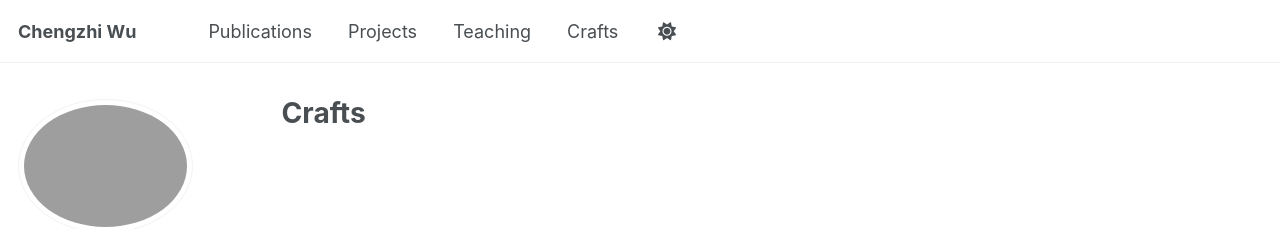
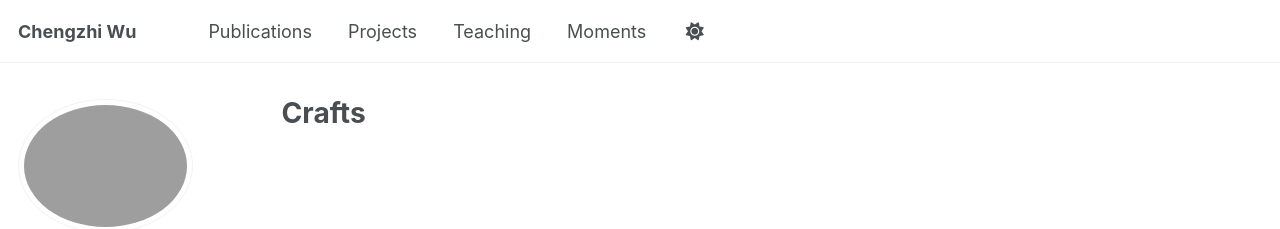
Before and after one commit to stevenczwu/stevenczwu.github.io, a Jekyll site: the page built from _pages/moments.html, in a window 1280 px wide. Shown: the top 229 px of the page. Built offline with Jekyll 4.4.1, drawn with Linux system fonts in a browser that asks for light colours; some web fonts are replaced.

Commit message:
add moments

```diff
--- a/_config.yml
+++ b/_config.yml
@@ -278,10 +278,10 @@
       author_profile: true
       share: true
       comments: true
-  # _crafts
+  # _moments
   - scope:
       path: ""
-      type: crafts
+      type: moments
     values:
       layout: single
       author_profile: true
--- a/_data/navigation.yml
+++ b/_data/navigation.yml
@@ -23,8 +23,8 @@
   # - title: "Portfolio"
   #   url: /portfolio/
 
-  - title: "Crafts"
-    url: /crafts/
+  - title: "Moments"
+    url: /moments/
 
   # - title: "Blog Posts"
   #   url: /year-archive/
--- a/_layouts/single.html
+++ b/_layouts/single.html
@@ -51,7 +51,7 @@
           </p>
         {% elsif page.venue and page.date %}
           <p>Published in <i>{{ page.venue }}</i>, {{ page.date | default: "1900-01-01" | date: "%Y" }} </p>
-        {% elsif page.date and page.collection != 'crafts' %}
+        {% elsif page.date and page.collection != 'moments' %}
           <p class="page__date"><strong><i class="fa fa-fw fa-calendar" aria-hidden="true"></i> {{ site.data.ui-text[site.locale].date_label | default: "Published:" }}</strong> <time datetime="{{ page.date | date_to_xmlschema }}">{{ page.date | default: "1900-01-01" | date: "%B %d, %Y" }}</time></p>
         {% endif %}
         </header>
```
Also changed, not shown: _moments/crafts.md (renamed from _crafts/crafts.md, +3 -3 lines), _pages/moments.html (renamed from _pages/crafts.html).
